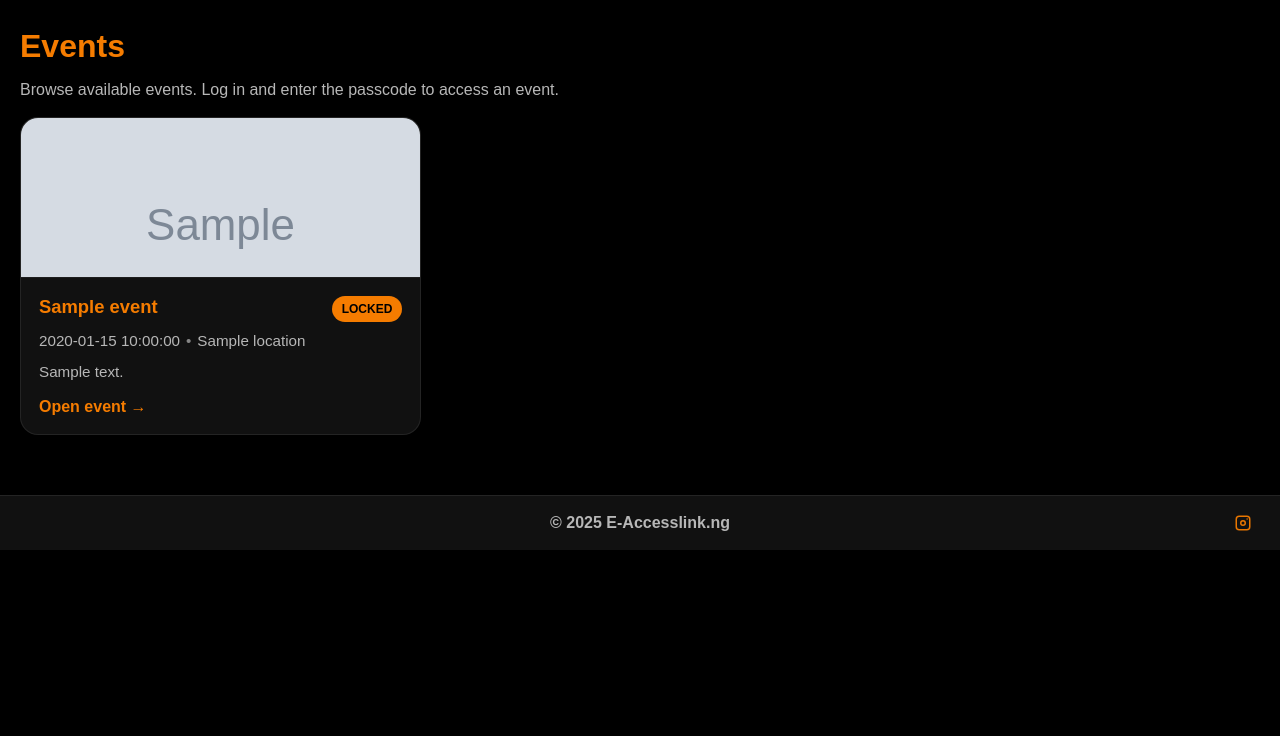
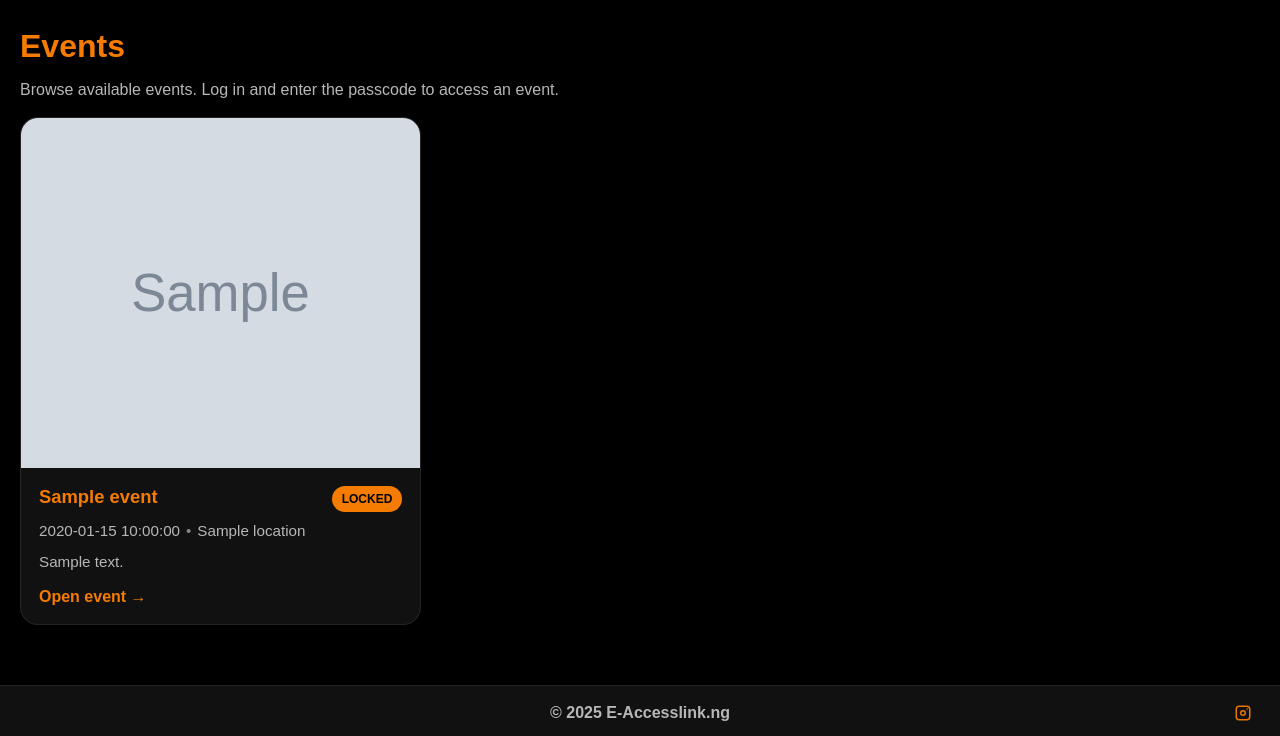
Before and after one commit to Doskijames/Event_Platform, a Flask app: page /events in a window 1280 px wide. Shown: the part 64-800 px from the top of the page. Run offline with Flask 3, Linux system fonts and the light colour scheme; grey boxes marked "Sample" are stand-in pictures; a database or web service that is not in the repository returns one stand-in record (values such as "Sample title"); some libraries are stand-ins or nearby versions.

Commit message:
Update style.css

```diff
--- a/static/style.css
+++ b/static/style.css
@@ -252,15 +252,18 @@ a{ color:inherit; text-decoration:none; }
 }
 
 .event-cover{
-  height:160px;
-  background:var(--surface2);
-  border-bottom:1px solid var(--border);
+  width: 100%;
+  height: 350px;
+  overflow: hidden;   /* 👈 PREVENTS image overflow */
+  background: #000;   /* optional */
+
 }
 .event-cover img{
-  width: 100%;
-  height: 100%;
-  object-fit: cover;      /* fills, no letterboxing */
-  object-position: 50% 30%; /* adjust to taste */
+   width: 100%;
+  height: 100%;
+  object-fit: contain;
+  transform: scale(1.2);     /* zoom */
+  transform-origin: center;
   display: block;
 }
 .event-cover-placeholder{
```
